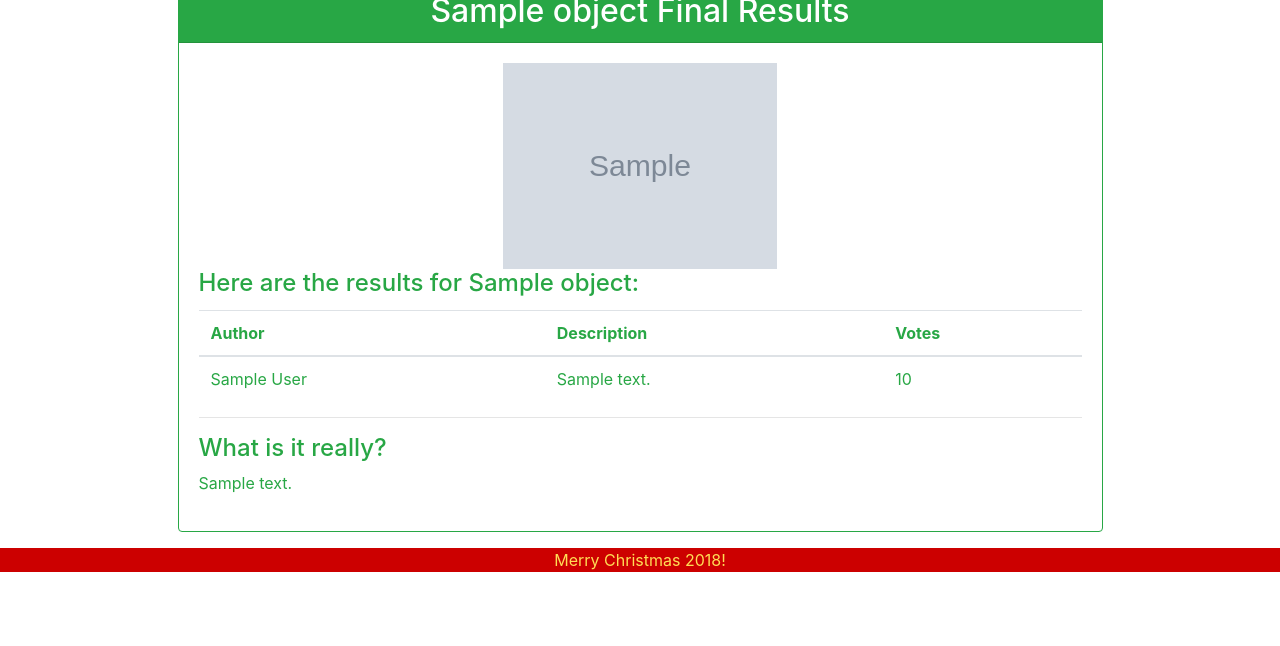
After one commit to JMorris1575/christmas18, a Django app: template c18/whatsit/templates/whatsit/stage_three.html in a window 1280 px wide. The commit adds this page. Shown: the part 154-800 px from the top of the page. Run offline with Django 3.2, Linux system fonts and the light colour scheme; the template is opened without the code that fills it: most values are stand-ins (such as "Sample title", 1, 10 or a date in 2020); grey boxes marked "Sample" are stand-in pictures; some libraries are stand-ins or nearby versions.

Commit message:
stage_three of the "What Is It?" game is finished. Check it carefully before deploying it online.

```diff
--- a/c18/whatsit/templates/whatsit/object_list.html
+++ b/c18/whatsit/templates/whatsit/object_list.html
@@ -42,6 +42,10 @@
                             {% else %}
                                 <h5>See the final results for this object.</h5>
                                 <p>You can see who wrote the descriptions and the final tally of the votes.</p>
+                                <a class="btn btn-outline-success btn-lg"
+                                   href="{% url 'whatsit:object_view' object.number %}">
+                                    See Results
+                                </a>
                             {% endif %}
                         </div>
                     </div>
--- /dev/null
+++ b/c18/whatsit/templates/whatsit/stage_three.html
@@ -0,0 +1,43 @@
+{% extends parent_template|default:"base.html" %}
+{% load static %}
+
+{% block content %}
+    <div class="card border-success col-md-10 mx-md-auto mb-3 px-0">
+        <h2 class="card-header bg-success text-white text-center">
+            {{ object }} Final Results
+        </h2>
+        <div class="card-body text-success">
+
+            <!-- Image -->
+            <div class="row justify-content-center">
+                <div class="col-md-4">
+                    <img class="img-fluid" src="{% static object.image_filename %}">
+                </div>
+            </div>
+
+            <!-- Introduction -->
+            <h4 class="card-title">Here are the results for {{ object }}:</h4>
+            <table class="table text-success">
+                <thead>
+                    <tr>
+                        <th scope="col">Author</th>
+                        <th scope="col">Description</th>
+                        <th scope="col">Votes</th>
+                    </tr>
+                </thead>
+                <tbody>
+                    {% for description in descriptions %}
+                        <tr>
+                            <td>{{ description.author }}</td>
+                            <td>{{ description.description }}</td>
+                            <td>{{ description.votes }}</td>
+                        </tr>
+                    {% endfor %}
+                </tbody>
+            </table>
+            <hr>
+            <h4>What is it really?</h4>
+            <p>{{ object.correct_description }}</p>
+        </div>
+    </div>
+{% endblock %}
```
Also changed, not shown: c18/whatsit/views.py (+7 -1 lines).
